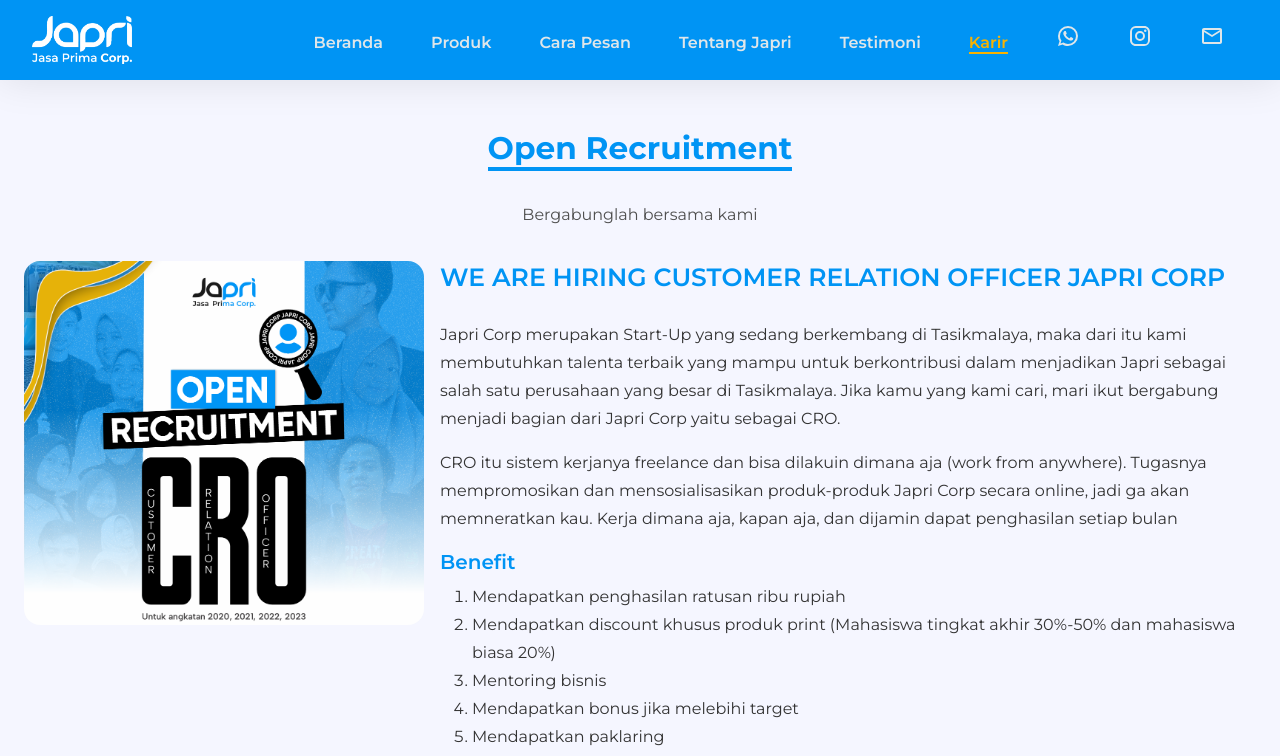
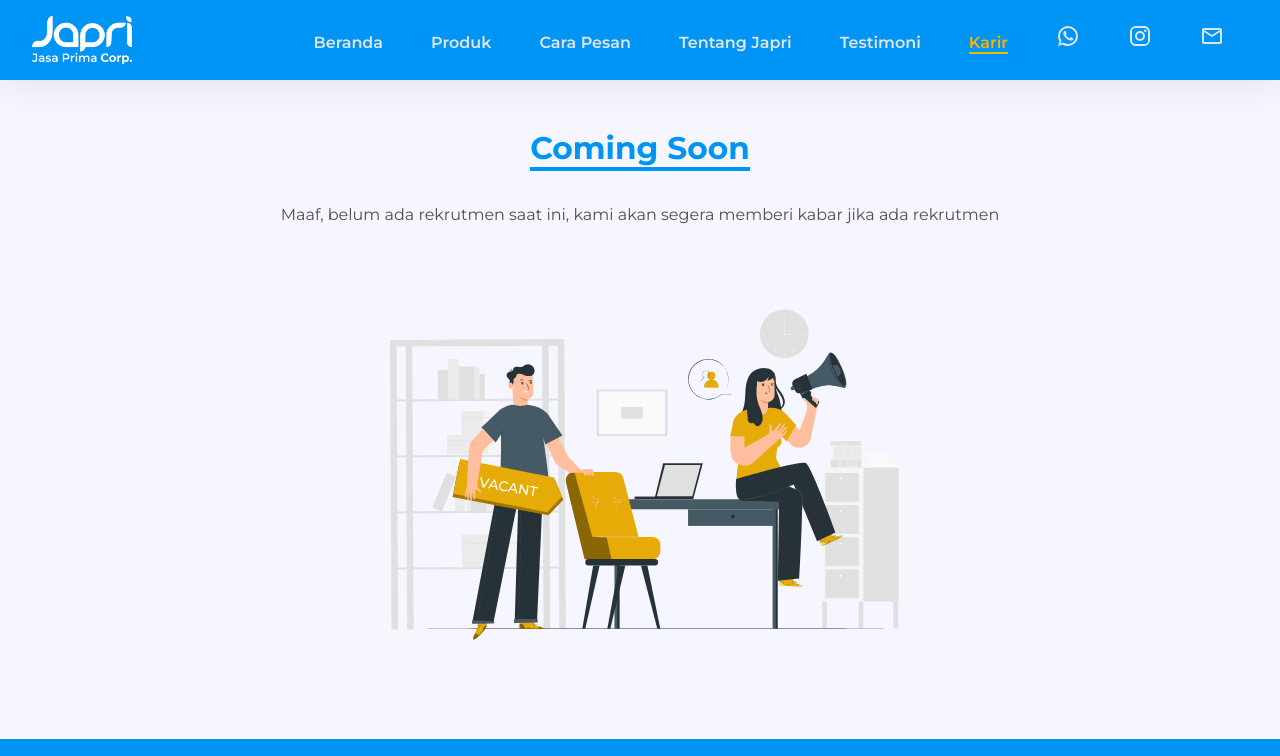
Before and after one commit to aridarsan/japri-corp, a React (Create React App) app: page /karir in a window 1280 px wide. Shown: the top 756 px of the page. Built offline with nearby package versions, Linux system fonts and the light colour scheme; what react-swipeable-views-utils would draw is missing.

Commit message:
edit karir to coming soon

```diff
--- a/src/App.js
+++ b/src/App.js
@@ -10,8 +10,8 @@
 import TestiContextApi from './Pages/TestiContextApi';
 import Footer from './Components/Footer';
 // import Karir from "./Components/Karir";
-import Cro from "./Components/Cro"
-// import ComingSoon from './Components/ComingSoon';
+// import Cro from "./Components/Cro"
+import ComingSoon from './Components/ComingSoon';
 import CaraPesan from './Components/CaraPesan';
 import NotFound from './Components/NotFound';
 import ScrollToTop from './Components/ScrollToTop';
@@ -63,8 +63,8 @@
           </Route>
 
           <Route path='/karir'>
-            {/* <ComingSoon /> */}
-            <Cro/>
+            <ComingSoon />
+            {/* <Cro/> */}
           </Route>
 
           <Route path='*'>
```
